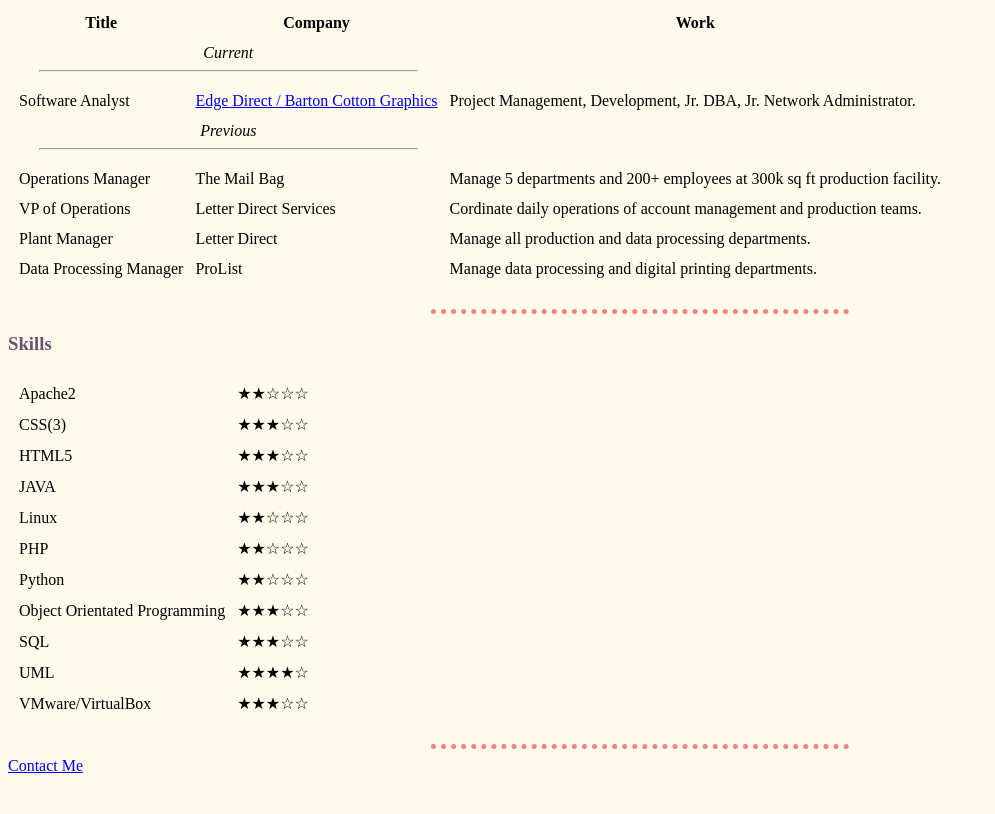
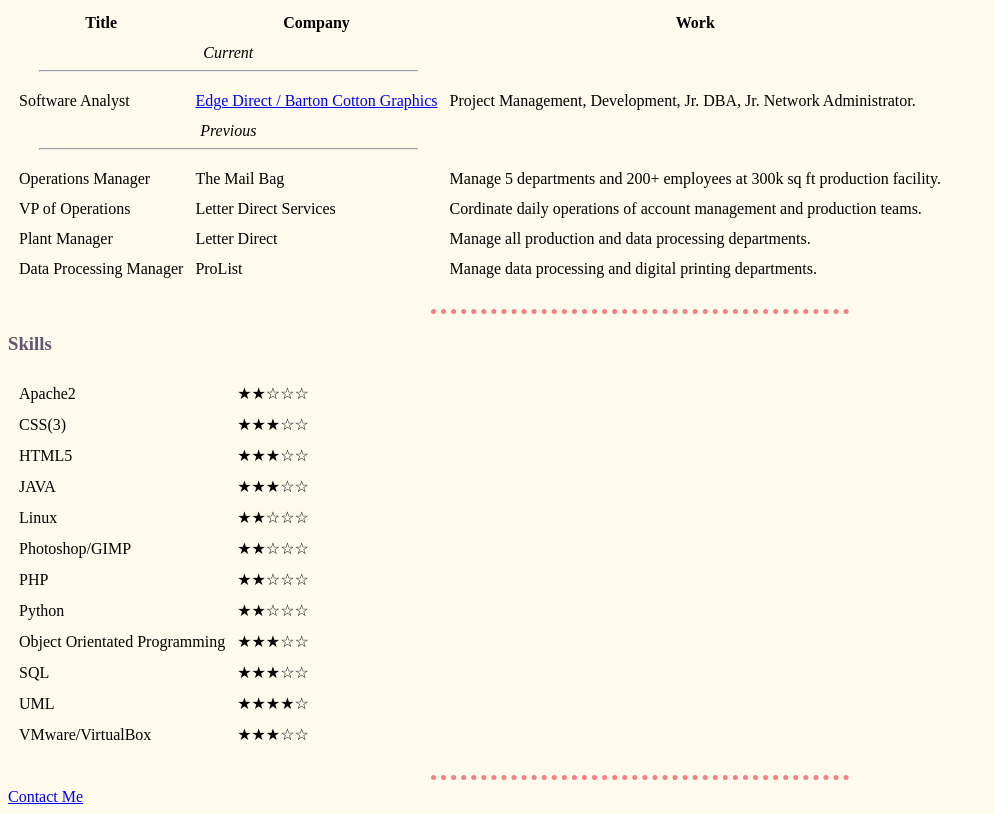
Before and after one commit to Rkthompson/cv, a plain HTML site: page index.html in a window 1280 px wide. Shown: the part 798-1612 px from the top of the page, without its empty margins (0-995 px from the left). Before the commit the page ends 1581 px from the top, so only its background shows below. Drawn offline with Linux system fonts and the light colour scheme.

Commit message:
Added photoshop and GIMP to list of skills

```diff
--- a/index.html
+++ b/index.html
@@ -124,6 +124,10 @@
       <td>★★☆☆☆</td>
     </tr>
     <tr>
+      <td>Photoshop/GIMP</td>
+      <td>★★☆☆☆</td>
+    </tr>
+    <tr>
       <td>PHP</td>
       <td>★★☆☆☆</td>
     </tr>
```
